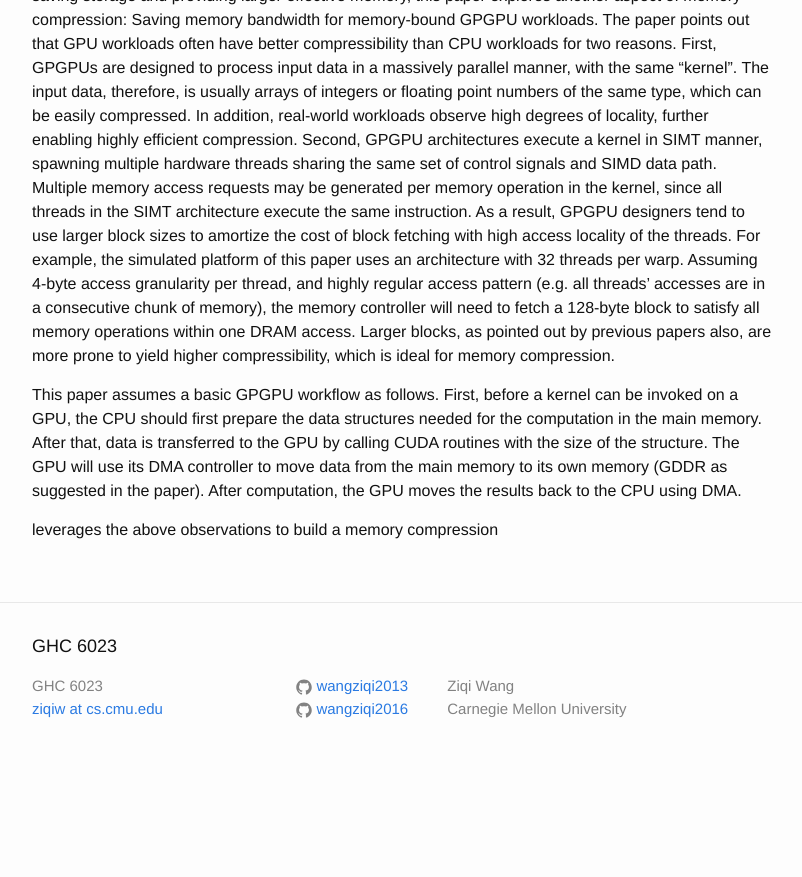
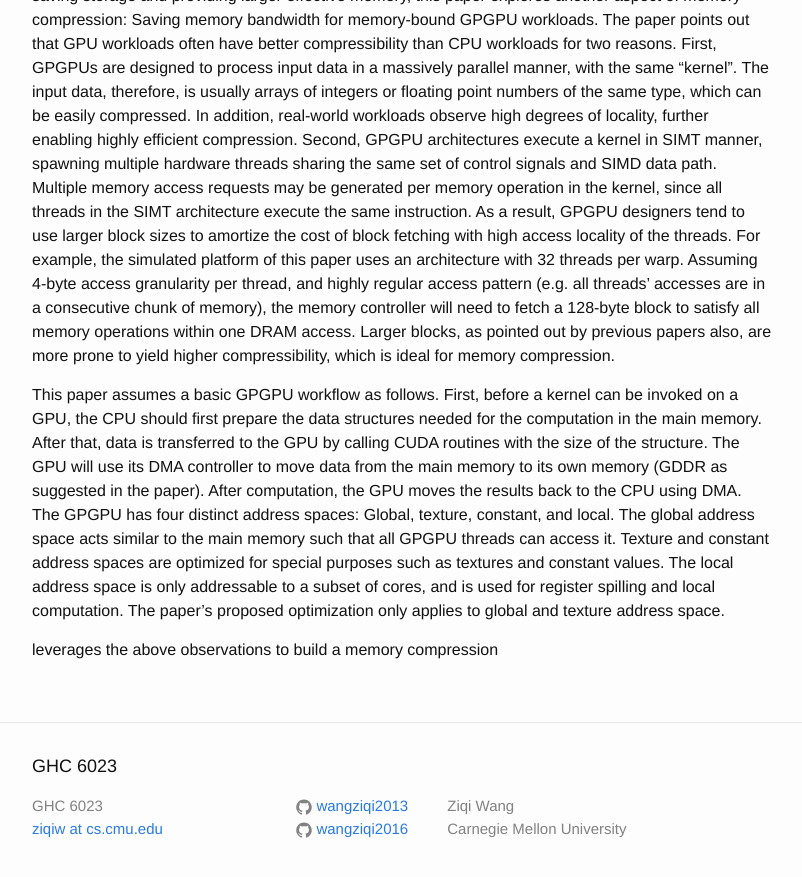
Before and after one commit to wangziqi2013/wangziqi2013.github.io, a Jekyll site: the page built from _posts/2020-07-19-loseless-and-lossy-memory-io-link-compression.markdown, in a window 1280 px wide and 900 px high, scrolled down 622 px. Shown: the top 877 px of the window, without its empty margins (238-1040 px from the left). Built offline with Jekyll 4.4.1, drawn with Linux system fonts in a browser that asks for light colours; before the commit the page ends 1402 px from its top, so only the background shows below that.

Commit message:
Adding addr space

```diff
--- a/_posts/2020-07-19-loseless-and-lossy-memory-io-link-compression.markdown
+++ b/_posts/2020-07-19-loseless-and-lossy-memory-io-link-compression.markdown
@@ -34,6 +34,10 @@ first prepare the data structures needed for the computation in the main memory.
 GPU by calling CUDA routines with the size of the structure. The GPU will use its DMA controller to move data from the
 main memory to its own memory (GDDR as suggested in the paper). After computation, the GPU moves the results back to the
 CPU using DMA.
-
+The GPGPU has four distinct address spaces: Global, texture, constant, and local. The global address space acts similar
+to the main memory such that all GPGPU threads can access it. Texture and constant address spaces are optimized for
+special purposes such as textures and constant values. The local address space is only addressable to a subset of cores,
+and is used for register spilling and local computation. The paper's proposed optimization only applies to global
+and texture address space.
 
 leverages the above observations to build a memory compression
```
